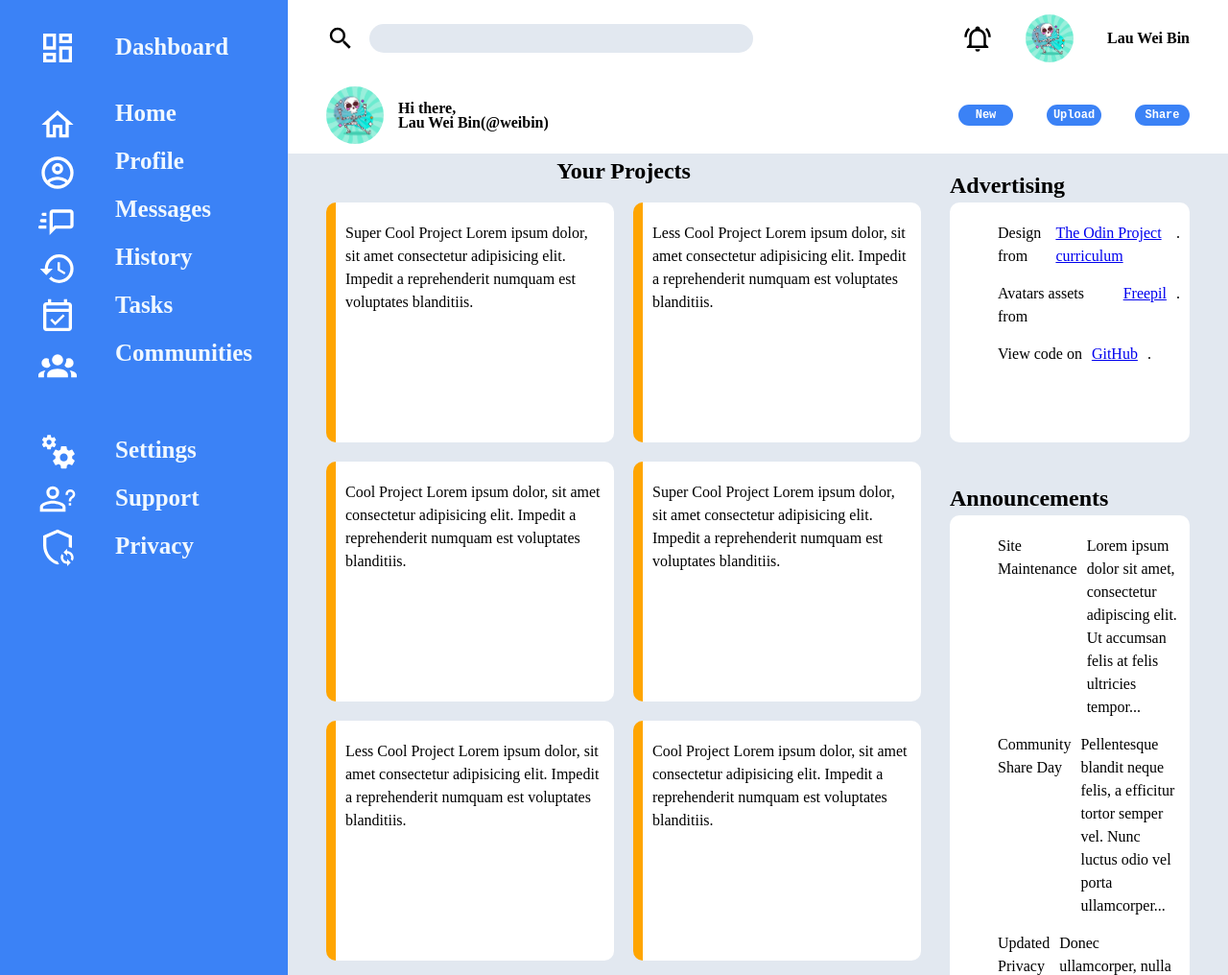
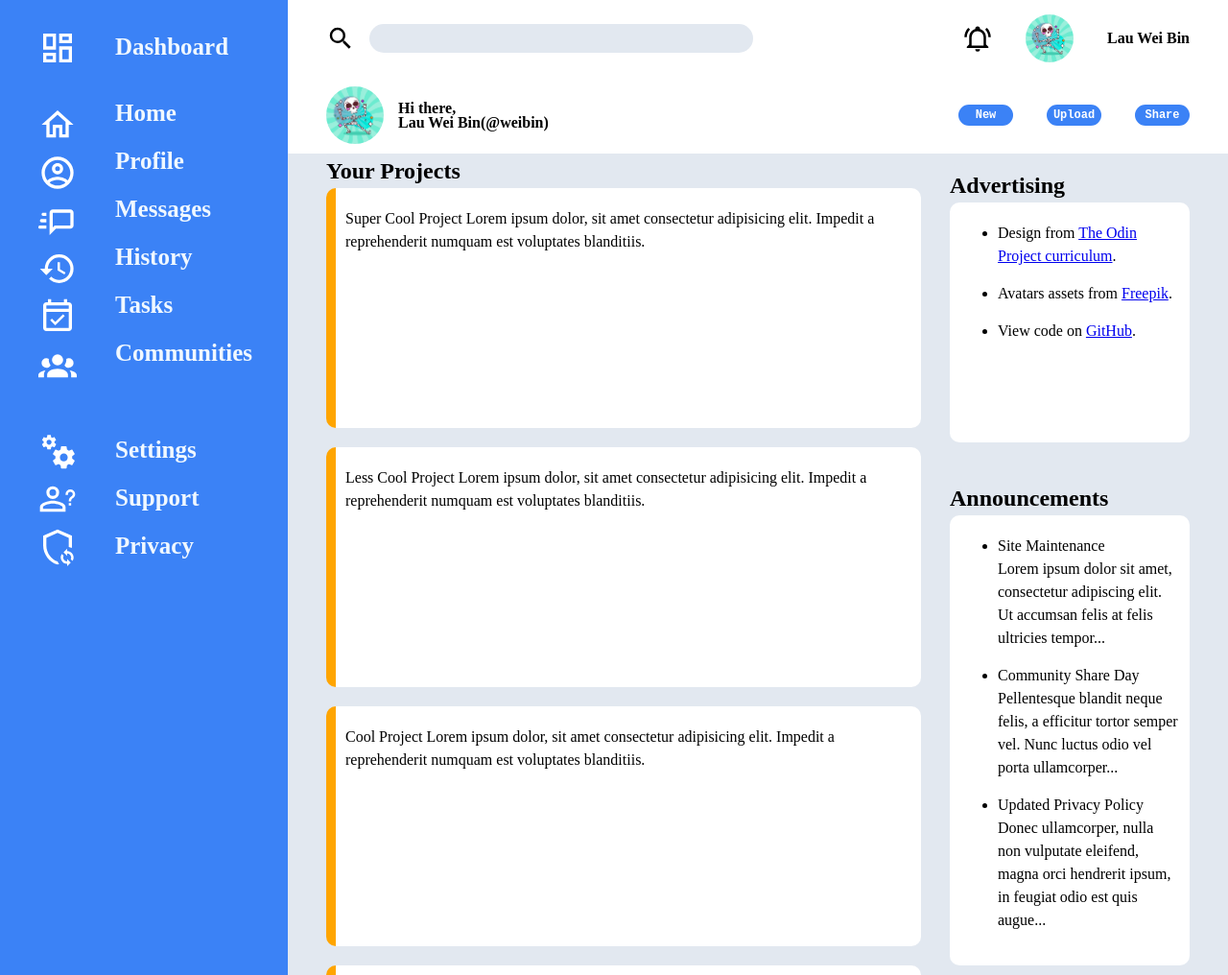
Before and after one commit to Sprou-t/odin-admin_dashboard, a plain HTML site: page index.html in a window 1280 px wide. Shown: the top 1016 px of the page at 96% size. Drawn offline with Linux system fonts and the light colour scheme.

Commit message:
done with projects

```diff
--- a/index.html
+++ b/index.html
@@ -97,9 +97,10 @@
         <div class="main_content">
            <div class="container">
                 <div class="left">
-                    <div class="top">
-                        <h2>Your Projects</h2>
-                    </div>
+                    <div class="left_container">
+                        <div class="top">
+                            <h2>Your Projects</h2>
+                        </div>
                         <div class="bottom">
                             <section class="block">
                                 Super Cool Project
@@ -127,16 +128,17 @@
                             </section>
                         </div>
                     </div>
+                </div>
 
                 <div class="right">
-                    <div class="trending">
+                    <div class="advertising">
                         <h2>Advertising</h2>
 
                         <div class="block">
                             <ul>
-                                <li>Design from <a href="###">The Odin Project curriculum</a>.</li>
-                                <li>Avatars assets from <a href="###">Freepil</a>.</li>
-                                <li>View code on <a href="###">GitHub</a>.</li>
+                                <li>Design from <a href="https://www.theodinproject.com/">The Odin Project curriculum</a>.</li>
+                                <li>Avatars assets from <a href="https://www.freepik.com/">Freepik</a>.</li>
+                                <li>View code on <a href="https://github.com/Sprou-t">GitHub</a>.</li>
                             </ul>
                         </div>
 
--- a/stylesheet/style.css
+++ b/stylesheet/style.css
@@ -152,14 +152,12 @@
     grid-column: 1/2;
     display: flex;
     flex-direction: column;
-    justify-content: flex-start;
 }
-
 
 .main_content .left .bottom{
     display: grid;
     gap:20px;
-    grid-template-columns: repeat(auto-fit,minmax(250px,1fr));
+    grid-template-columns: repeat(autofit,minmax(250px,1fr));
 }
 
 .container .right{
@@ -191,10 +189,11 @@
 
 .trending li{
     display: flex;
-    gap: 10px;
+    gap:10px;
 }
 
 .trending img{
     margin-left: -20px;
+    display: flex;
     align-self: center;
 }
```
